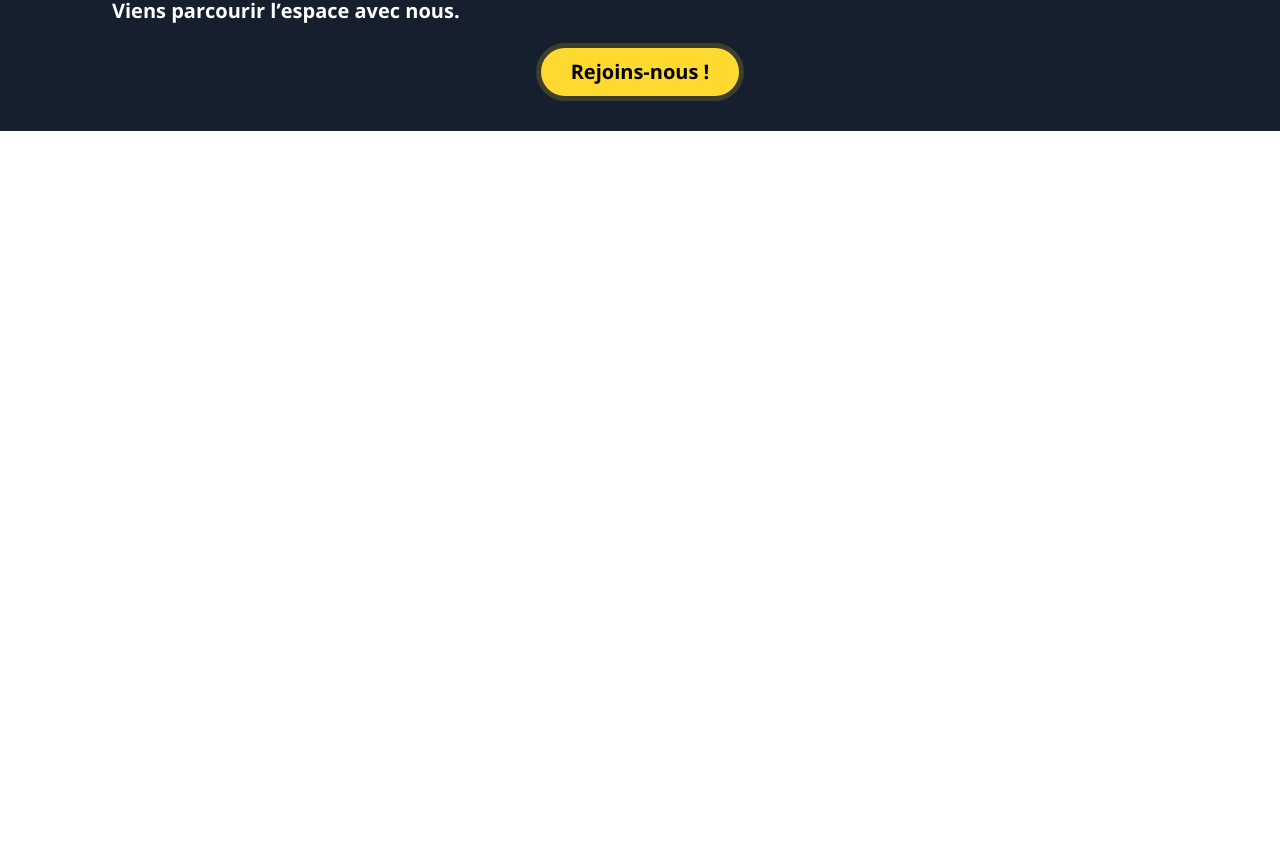
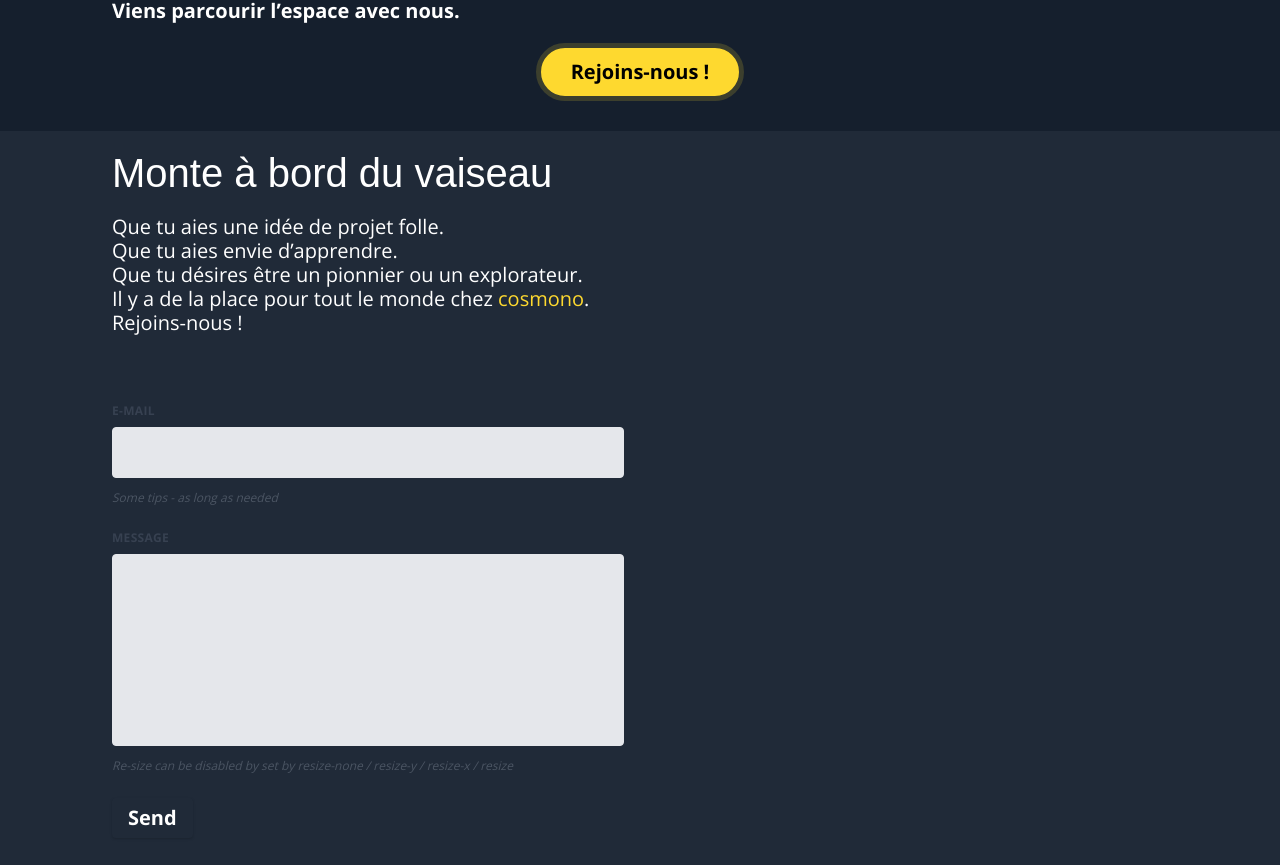
Before and after one commit to RemiBarthe/cosmono, a Vue app: page / in a window 1280 px wide. Shown: the part 1173-2038 px from the top of the page. Before the commit the page ends 1304 px from the top, so only its background shows below. Built offline with nearby package versions, Linux system fonts and the light colour scheme; a web font is replaced by a local one.

Commit message:
Fix banner width, wip contactForm

```diff
--- a/src/App.vue
+++ b/src/App.vue
@@ -2,18 +2,21 @@
   <div class="bg-dark">
     <ParallaxBanner />
     <CosmonoAdventure />
+    <div class="bg-light-dark"><ContactSection /></div>
   </div>
 </template>
 
 <script>
 import ParallaxBanner from "./components/ParallaxBanner.vue";
 import CosmonoAdventure from "./components/CosmonoAdventure.vue";
+import ContactSection from "./components/ContactSection.vue";
 
 export default {
   name: "App",
   components: {
     ParallaxBanner,
-    CosmonoAdventure
+    CosmonoAdventure,
+    ContactSection
   }
 };
 </script>
--- /dev/null
+++ b/src/components/ContactSection.vue
@@ -0,0 +1,140 @@
+<template>
+  <section
+    class="
+      text-base
+      md:text-base-lg
+      text-white
+      font-text
+      md:px-28
+      md:pt-5
+      p-4
+      md:pb-8
+      pb-6
+    "
+  >
+    <h1 class="font-title text-title md:text-title-lg mb-4 md:mb-5">
+      Monte à bord du vaiseau
+    </h1>
+    <p class="mb-4 md:mb-5">
+      Que tu aies une idée de projet folle.<br />Que tu aies envie d’apprendre.
+      <br />Que tu désires être un pionnier ou un explorateur.<br />
+      Il y a de la place pour tout le monde chez
+      <span class="text-primary">cosmono</span>.<br />Rejoins-nous !
+    </p>
+    <br /><br />
+    <form class="w-full max-w-lg">
+      <div class="flex flex-wrap -mx-3 mb-6">
+        <div class="w-full px-3">
+          <label
+            class="
+              block
+              uppercase
+              tracking-wide
+              text-gray-700 text-xs
+              font-bold
+              mb-2
+            "
+            for="grid-password"
+          >
+            E-mail
+          </label>
+          <input
+            class="
+              appearance-none
+              block
+              w-full
+              bg-gray-200
+              text-gray-700
+              border border-gray-200
+              rounded
+              py-3
+              px-4
+              mb-3
+              leading-tight
+              focus:outline-none
+              focus:bg-white
+              focus:border-gray-500
+            "
+            id="email"
+            type="email"
+          />
+          <p class="text-gray-600 text-xs italic">
+            Some tips - as long as needed
+          </p>
+        </div>
+      </div>
+      <div class="flex flex-wrap -mx-3 mb-6">
+        <div class="w-full px-3">
+          <label
+            class="
+              block
+              uppercase
+              tracking-wide
+              text-gray-700 text-xs
+              font-bold
+              mb-2
+            "
+            for="grid-password"
+          >
+            Message
+          </label>
+          <textarea
+            class="
+              no-resize
+              appearance-none
+              block
+              w-full
+              bg-gray-200
+              text-gray-700
+              border border-gray-200
+              rounded
+              py-3
+              px-4
+              mb-3
+              leading-tight
+              focus:outline-none
+              focus:bg-white
+              focus:border-gray-500
+              h-48
+              resize-none
+            "
+            id="message"
+          ></textarea>
+          <p class="text-gray-600 text-xs italic">
+            Re-size can be disabled by set by resize-none / resize-y / resize-x
+            / resize
+          </p>
+        </div>
+      </div>
+      <div class="md:flex md:items-center">
+        <div class="md:w-1/3">
+          <button
+            class="
+              shadow
+              bg-teal-400
+              hover:bg-teal-400
+              focus:shadow-outline
+              focus:outline-none
+              text-white
+              font-bold
+              py-2
+              px-4
+              rounded
+            "
+            type="button"
+          >
+            Send
+          </button>
+        </div>
+        <div class="md:w-2/3"></div>
+      </div>
+    </form>
+  </section>
+</template>
+
+<script>
+export default {
+  name: "ContactSection",
+  data: () => ({})
+};
+</script>
--- a/src/components/ParallaxBanner.vue
+++ b/src/components/ParallaxBanner.vue
@@ -1,6 +1,6 @@
 <template>
   <KinesisContainer
-    class="bg-orange h-screen w-screen overflow-hidden relative"
+    class="bg-orange h-screen w-full overflow-hidden relative"
     event="scroll"
   >
     <KinesisElement
@@ -9,7 +9,18 @@
       :key="id"
       :strength="image.strength"
       :src="require(`../assets/images/banner/${image.name}`)"
-      class="absolute bottom-0 md:left-0 -left-80 min-h-screen max-w-none min-w-screen h-screen 2xl:h-full-120 3xl:h-full-140"
+      class="
+        absolute
+        bottom-0
+        md:left-0
+        -left-80
+        min-h-screen
+        max-w-none
+        min-w-full
+        h-screen
+        2xl:h-full-120
+        3xl:h-full-140
+      "
       :style="`z-index:${id}`"
     />
 
@@ -18,7 +29,7 @@
       :strength="1100"
       :src="require('../assets/images/logo-blue-cosmono.svg')"
       class="absolute left-0 right-0 mx-auto mt-60 z-10 w-60 md:w-80"
-      style="z-index:1"
+      style="z-index: 1"
     />
   </KinesisContainer>
 </template>
--- a/tailwind.config.js
+++ b/tailwind.config.js
@@ -31,7 +31,8 @@ module.exports = {
       secondary: "#5D592D",
       stroke: "#3C3F2D",
       dark: "#151F2D",
-      orange: "#f6b42c"
+      orange: "#f6b42c",
+      "light-dark": "#202A38"
     },
     spacing: {
       px: "1px",
```
